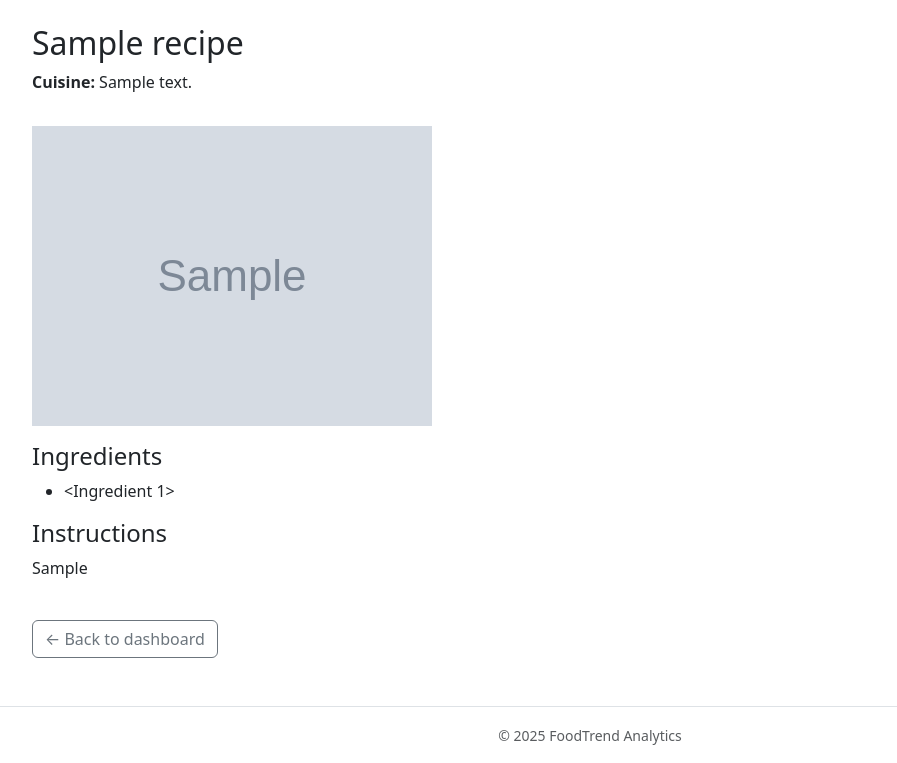
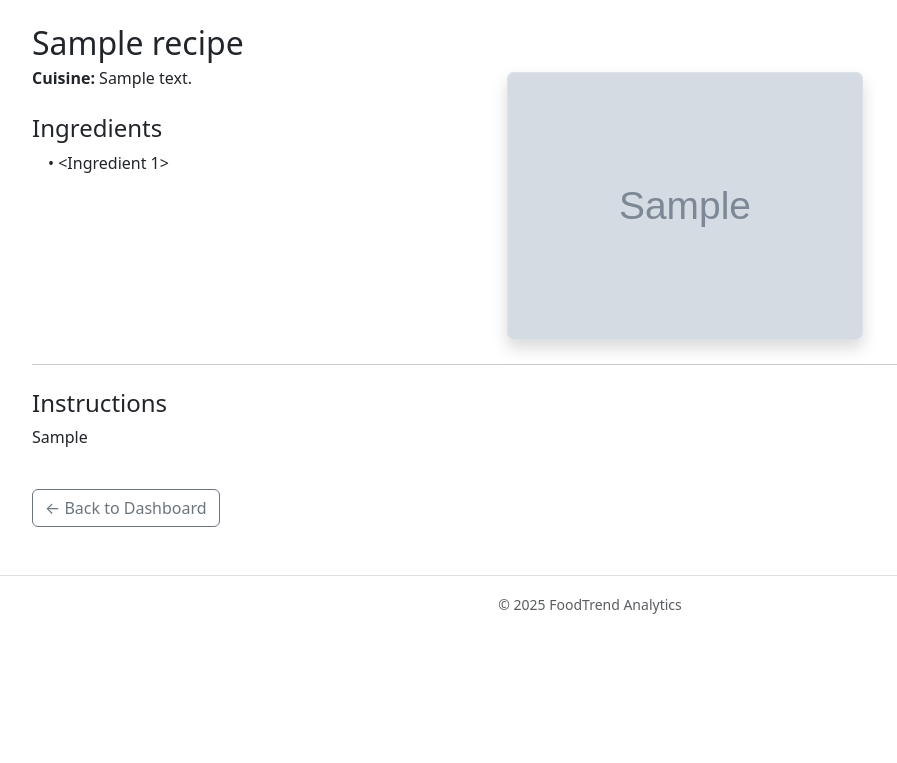
Before and after one commit to lhromadiuk/FoodTrendAnalytics, a Flask app: template app/templates/recipe.html in a window 1280 px wide. Shown: the part 56-819 px from the top of the page, without its empty margins (50-947 px from the left). After the commit the page ends 670 px from the top, so only its background shows below. Run offline with Flask 3, Linux system fonts and the light colour scheme; the template is opened without the code that fills it: values that come from a table or form of the project are taken from there, others are empty; tables that the repository leaves empty hold one stand-in row (values such as "Sample post"); grey boxes marked "Sample" are stand-in pictures.

Commit message:
adjusted img pos

```diff
--- a/app/templates/recipe.html
+++ b/app/templates/recipe.html
@@ -1,22 +1,35 @@
 {% extends "base.html" %}
 {% block title %}{{ recipe.title }} | FoodTrend{% endblock %}
+
 {% block content %}
-  <h2>{{ recipe.title }}</h2>
-  <p><strong>Cuisine:</strong> {{ recipe.cuisine }}</p>
+    <div class="row mb-4 align-items-start">
+        <div class="col-md-5 pe-2">
+            <h2 class="mb-1">{{ recipe.title }}</h2>
+            <p><strong>Cuisine:</strong> {{ recipe.cuisine }}</p>
 
-  {% if recipe.image_url %}
-    <img src="{{ recipe.image_url }}" class="img-fluid my-3" alt="Recipe image">
-  {% endif %}
+            <h4 class="mt-4">Ingredients</h4>
+            <ul class="list-unstyled ps-3">
+                {% for ing in recipe.ingredients %}
+                    <li>• {{ ing }}</li>
+                {% endfor %}
+            </ul>
+        </div>
 
-  <h4>Ingredients</h4>
-  <ul>
-    {% for ing in recipe.ingredients %}
-      <li>{{ ing }}</li>
-    {% endfor %}
-  </ul>
+        {% if recipe.image_url %}
+            <div class="col-md-4">
+                <img src="{{ recipe.image_url }}" alt="Recipe image"
+                     class="img-fluid rounded border shadow mt-5"
+                     style="max-height: 305px; width: 100%; object-fit: fill;"/>
+            </div>
+        {% endif %}
+    </div>
 
-  <h4>Instructions</h4>
-  <p>{{ recipe.instructions }}</p>
+    <hr/>
 
-  <a href="/" class="btn btn-outline-secondary mt-4">← Back to dashboard</a>
+    <div class="mt-4">
+        <h4>Instructions</h4>
+        <p style="white-space: pre-line;">{{ recipe.instructions }}</p>
+        <a href="/" class="btn btn-outline-secondary mt-4">← Back to Dashboard</a>
+    </div>
+
 {% endblock %}
```
